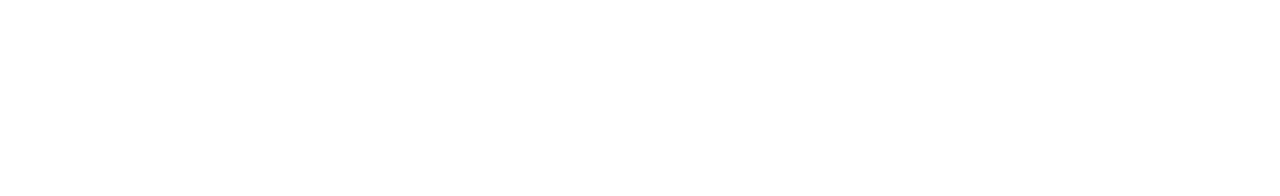
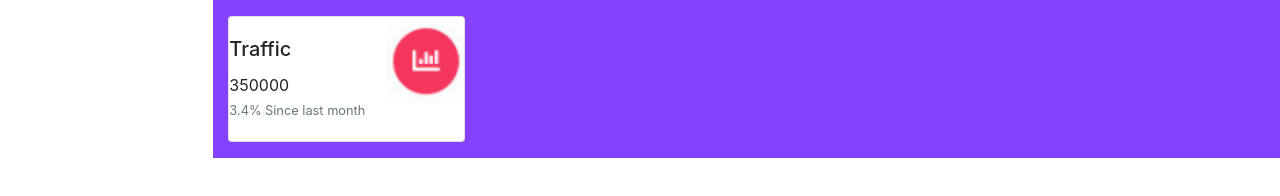
Before and after one commit to XoseAbel/Control-Panel-LMS-DT1, a plain HTML site: page dashboard.html in a window 1280 px wide. Drawn offline with nearby package versions, Linux system fonts and the light colour scheme.

Commit message:
background color dashboard

```diff
--- a/dashboard.html
+++ b/dashboard.html
@@ -26,15 +26,40 @@
     <div class="container-fluid">
       <div class="row">
         <!-- LEFT MENU -->
-        <div class="col-2"></div>
+        <div class="col-12 col-md-2"></div>
         <!-- Left Menu End -->
         <!-- BODY -->
-        <div class="col-10">
+        <div class="col-12 col-md-10">
           <!-- SEARCH AREA -->
-          <div class="row"></div>
+          <div class="row menu"></div>
           <!-- Search Area End -->
           <!-- DATA AREA -->
-          <div class="row"></div>
+          <div class="row menu">
+            <div class="col-3 mt-3">
+              <div class="card mb-3" style="max-width: 540px;">
+                <div class="row no-gutters">
+                  <div class="col-md-8">
+                    <div class="card-body px-0">
+                      <h5 class="card-title">Traffic</h5>
+                      <p class="card-text mb-0">
+                        350000
+                      </p>
+                      <p class="card-text">
+                        <small class="text-muted">3.4% Since last month</small>
+                      </p>
+                    </div>
+                  </div>
+                  <div class="col-md-4">
+                    <img
+                      src="images/stadistic_logo.PNG"
+                      class="card-img"
+                      alt="stadistic_logo"
+                    />
+                  </div>
+                </div>
+              </div>
+            </div>
+          </div>
           <!-- Data Area End -->
           <!-- GRAFICS -->
           <div class="row"></div>
--- a/style/style_dashboard.css
+++ b/style/style_dashboard.css
@@ -0,0 +1,3 @@
+.menu {
+  background-color: rgb(132, 66, 255);
+}
```
Also changed, not shown: images/stadistic_logo.PNG (added).
